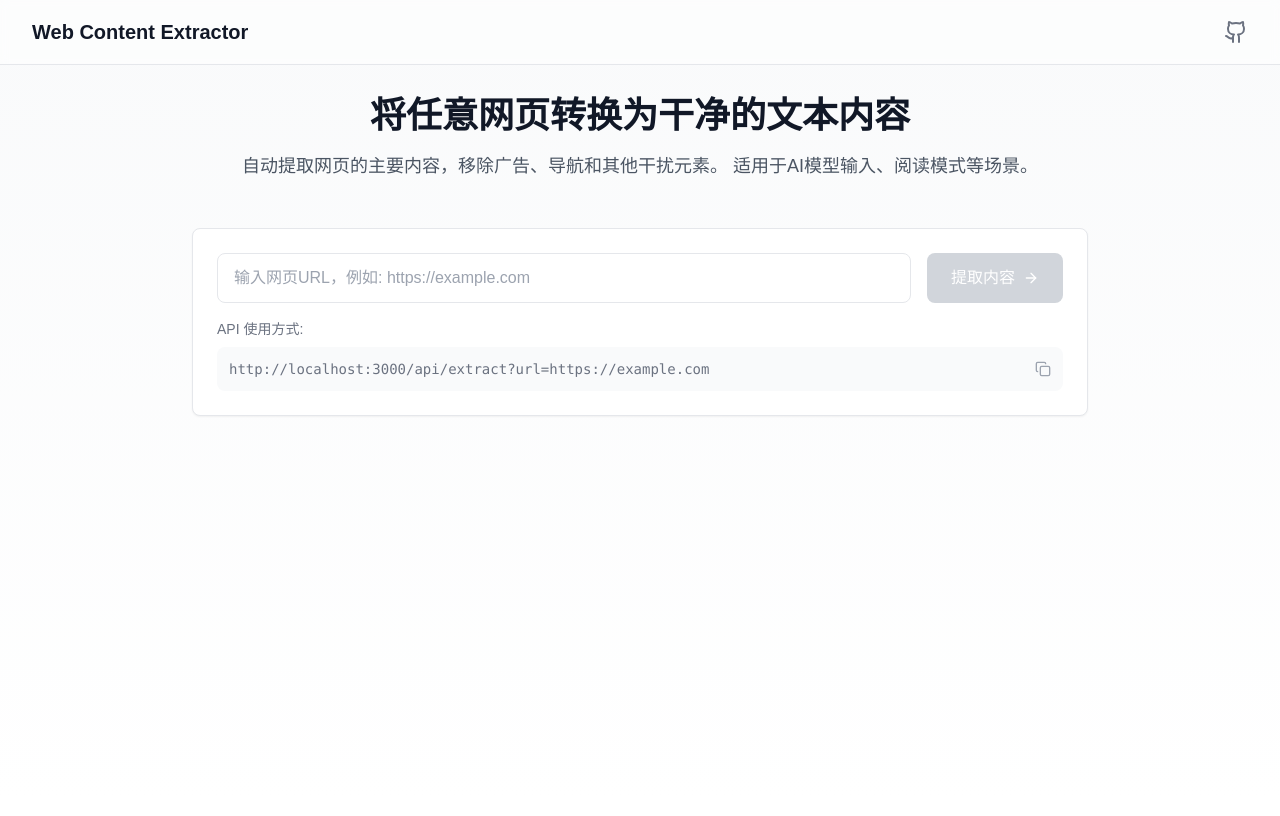
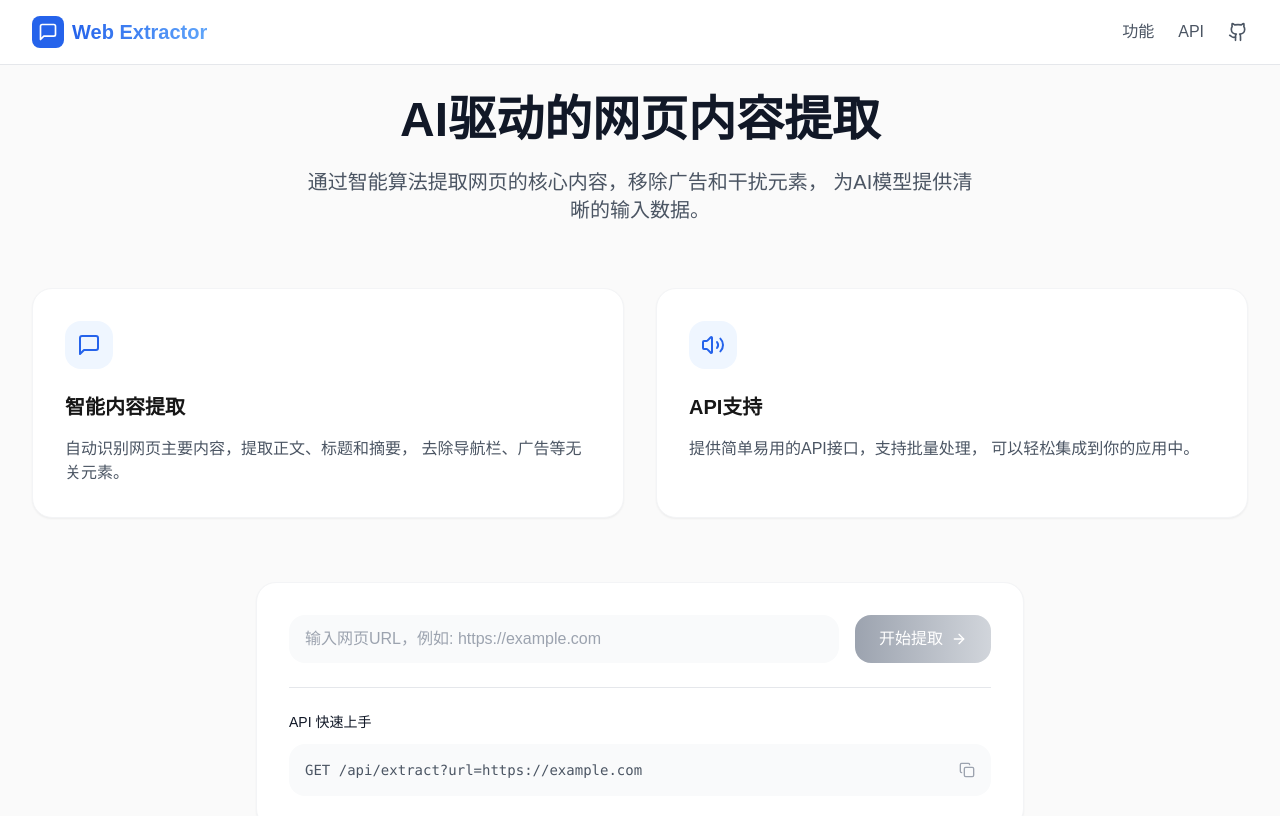
Before and after one commit to bestxiaoyuxy/web-content-extractor-fork, a Next.js app: page / in a window 1280 px wide. Shown: the top 816 px of the page. Built offline with nearby package versions, Linux system fonts and the light colour scheme.

Commit message:
feat: redesign UI with modern and clean look

```diff
--- a/app/page.tsx
+++ b/app/page.tsx
@@ -1,7 +1,7 @@
 'use client';
 
 import { useState } from 'react';
-import { ArrowRight, Copy, Check, Github } from 'lucide-react';
+import { ArrowRight, Copy, Check, Github, MessageSquare, Volume2 } from 'lucide-react';
 
 export default function Home() {
   const [url, setUrl] = useState('');
@@ -39,64 +39,94 @@ export default function Home() {
     }
   };
 
-  const apiUrl = `${process.env.NEXT_PUBLIC_VERCEL_URL || 'http://localhost:3000'}/api/extract?url=`;
-
   return (
-    <div className="min-h-screen bg-gradient-to-b from-gray-50 to-white">
+    <div className="min-h-screen bg-[#fafafa]">
       {/* 导航栏 */}
-      <nav className="border-b bg-white/50 backdrop-blur-sm fixed top-0 w-full z-10">
+      <nav className="bg-white border-b fixed top-0 w-full z-10">
         <div className="max-w-7xl mx-auto px-4 sm:px-6 lg:px-8">
           <div className="flex justify-between h-16 items-center">
-            <div className="flex items-center">
-              <h1 className="text-xl font-bold text-gray-900">Web Content Extractor</h1>
+            <div className="flex items-center gap-2">
+              <div className="w-8 h-8 bg-blue-600 rounded-lg flex items-center justify-center">
+                <MessageSquare className="w-5 h-5 text-white" />
               </div>
-            <div>
+              <span className="text-xl font-bold bg-gradient-to-r from-blue-600 to-blue-400 bg-clip-text text-transparent">
+                Web Extractor
+              </span>
+            </div>
+            <div className="flex items-center gap-6">
+              <a href="#features" className="text-gray-600 hover:text-gray-900">功能</a>
+              <a href="#api" className="text-gray-600 hover:text-gray-900">API</a>
               <a
                 href="https://github.com/eggacheb/web-content-extractor"
                 target="_blank"
                 rel="noopener noreferrer"
-                className="text-gray-500 hover:text-gray-700"
+                className="text-gray-600 hover:text-gray-900"
               >
-                <Github className="w-6 h-6" />
+                <Github className="w-5 h-5" />
               </a>
             </div>
           </div>
         </div>
       </nav>
 
-      <main className="pt-24 pb-16 px-4 sm:px-6 lg:px-8">
-        <div className="max-w-4xl mx-auto">
-          {/* 介绍部分 */}
-          <div className="text-center mb-12">
-            <h2 className="text-4xl font-bold text-gray-900 mb-4">
-              将任意网页转换为干净的文本内容
-            </h2>
-            <p className="text-lg text-gray-600 mb-8">
-              自动提取网页的主要内容，移除广告、导航和其他干扰元素。
-              适用于AI模型输入、阅读模式等场景。
+      <main className="pt-24 pb-16">
+        {/* Hero Section */}
+        <div className="max-w-7xl mx-auto px-4 sm:px-6 lg:px-8">
+          <div className="text-center mb-16">
+            <h1 className="text-5xl font-bold text-gray-900 mb-6">
+              AI驱动的网页内容提取
+            </h1>
+            <p className="text-xl text-gray-600 max-w-2xl mx-auto">
+              通过智能算法提取网页的核心内容，移除广告和干扰元素，
+              为AI模型提供清晰的输入数据。
             </p>
           </div>
 
+          {/* 功能卡片 */}
+          <div className="grid md:grid-cols-2 gap-8 mb-16" id="features">
+            <div className="bg-white rounded-2xl p-8 shadow-sm border border-gray-100 hover:shadow-md transition-shadow">
+              <div className="w-12 h-12 bg-blue-50 rounded-xl flex items-center justify-center mb-6">
+                <MessageSquare className="w-6 h-6 text-blue-600" />
+              </div>
+              <h3 className="text-xl font-semibold mb-4">智能内容提取</h3>
+              <p className="text-gray-600">
+                自动识别网页主要内容，提取正文、标题和摘要，
+                去除导航栏、广告等无关元素。
+              </p>
+            </div>
+            <div className="bg-white rounded-2xl p-8 shadow-sm border border-gray-100 hover:shadow-md transition-shadow">
+              <div className="w-12 h-12 bg-blue-50 rounded-xl flex items-center justify-center mb-6">
+                <Volume2 className="w-6 h-6 text-blue-600" />
+              </div>
+              <h3 className="text-xl font-semibold mb-4">API支持</h3>
+              <p className="text-gray-600">
+                提供简单易用的API接口，支持批量处理，
+                可以轻松集成到你的应用中。
+              </p>
+            </div>
+          </div>
+
           {/* 输入部分 */}
-          <div className="bg-white rounded-lg shadow-sm border p-6 mb-8">
+          <div className="max-w-3xl mx-auto">
+            <div className="bg-white rounded-2xl shadow-sm border border-gray-100 p-8 mb-8">
               <div className="flex gap-4">
                 <input
                   type="url"
                   value={url}
                   onChange={(e) => setUrl(e.target.value)}
                   placeholder="输入网页URL，例如: https://example.com"
-                className="flex-1 px-4 py-3 border rounded-lg focus:ring-2 focus:ring-blue-500 focus:border-blue-500 outline-none transition-all"
+                  className="flex-1 px-4 py-3 bg-gray-50 border-0 rounded-xl focus:ring-2 focus:ring-blue-500 outline-none transition-all text-gray-900 placeholder-gray-400"
                 />
                 <button
                   onClick={handleExtract}
                   disabled={loading || !url}
-                className="px-6 py-3 bg-blue-500 text-white rounded-lg hover:bg-blue-600 disabled:bg-gray-300 disabled:cursor-not-allowed transition-colors flex items-center gap-2"
+                  className="px-6 py-3 bg-gradient-to-r from-blue-600 to-blue-500 text-white rounded-xl hover:from-blue-700 hover:to-blue-600 disabled:from-gray-400 disabled:to-gray-300 disabled:cursor-not-allowed transition-all flex items-center gap-2 font-medium"
                 >
                   {loading ? (
                     <div className="w-5 h-5 border-2 border-white border-t-transparent rounded-full animate-spin" />
                   ) : (
                     <>
-                    提取内容
+                      开始提取
                       <ArrowRight className="w-4 h-4" />
                     </>
                   )}
@@ -104,15 +134,15 @@ export default function Home() {
               </div>
 
               {/* API使用说明 */}
-            <div className="mt-4 text-sm text-gray-500">
-              <p className="mb-2">API 使用方式:</p>
-              <div className="bg-gray-50 p-3 rounded-lg flex items-center gap-2 font-mono">
-                <span className="flex-1 overflow-x-auto whitespace-nowrap">
-                  {apiUrl}https://example.com
+              <div className="mt-6 pt-6 border-t" id="api">
+                <h4 className="text-sm font-medium text-gray-900 mb-3">API 快速上手</h4>
+                <div className="bg-gray-50 p-4 rounded-xl flex items-center gap-3 font-mono text-sm">
+                  <span className="flex-1 overflow-x-auto whitespace-nowrap text-gray-600">
+                    GET /api/extract?url=https://example.com
                   </span>
                   <button
                     onClick={() => {
-                    navigator.clipboard.writeText(apiUrl + 'https://example.com');
+                      navigator.clipboard.writeText('/api/extract?url=https://example.com');
                     }}
                     className="text-gray-400 hover:text-gray-600"
                   >
@@ -124,19 +154,19 @@ export default function Home() {
 
             {/* 错误提示 */}
             {error && (
-            <div className="mb-8 p-4 bg-red-50 border border-red-100 rounded-lg text-red-600">
+              <div className="mb-8 p-4 bg-red-50 border border-red-100 rounded-xl text-red-600 text-sm">
                 {error}
               </div>
             )}
 
             {/* 结果展示 */}
             {result && (
-            <div className="bg-white rounded-lg shadow-sm border p-6 space-y-4">
+              <div className="bg-white rounded-2xl shadow-sm border border-gray-100 p-8 space-y-6">
                 <div className="flex items-center justify-between gap-4">
                   <h3 className="text-xl font-semibold text-gray-900">{result.title}</h3>
                   <button
                     onClick={handleCopy}
-                  className="flex items-center gap-1 px-3 py-1 text-sm text-gray-500 hover:text-gray-700 border rounded-md hover:bg-gray-50"
+                    className="flex items-center gap-2 px-4 py-2 text-sm text-gray-600 hover:text-gray-900 bg-gray-50 rounded-lg hover:bg-gray-100 transition-colors"
                   >
                     {copied ? (
                       <>
@@ -155,7 +185,7 @@ export default function Home() {
                   <div className="text-sm text-gray-500">{result.byline}</div>
                 )}
                 {result.excerpt && (
-                <div className="text-gray-600 italic border-l-4 border-gray-100 pl-4">
+                  <div className="text-gray-600 bg-gray-50 p-4 rounded-xl text-sm">
                     {result.excerpt}
                   </div>
                 )}
@@ -165,6 +195,7 @@ export default function Home() {
               </div>
             )}
           </div>
+        </div>
       </main>
     </div>
   );
--- a/tailwind.config.ts
+++ b/tailwind.config.ts
@@ -7,7 +7,24 @@ const config: Config = {
     "./app/**/*.{js,ts,jsx,tsx,mdx}",
   ],
   theme: {
-    extend: {},
+    extend: {
+      borderRadius: {
+        'xl': '1rem',
+        '2xl': '1.25rem',
+      },
+      typography: {
+        DEFAULT: {
+          css: {
+            maxWidth: 'none',
+            color: '#334155',
+            p: {
+              marginTop: '1.25em',
+              marginBottom: '1.25em',
+            },
+          },
+        },
+      },
+    },
   },
   plugins: [
     require('@tailwindcss/typography'),
```
Lines whose indentation alone changed are shown as unchanged.
